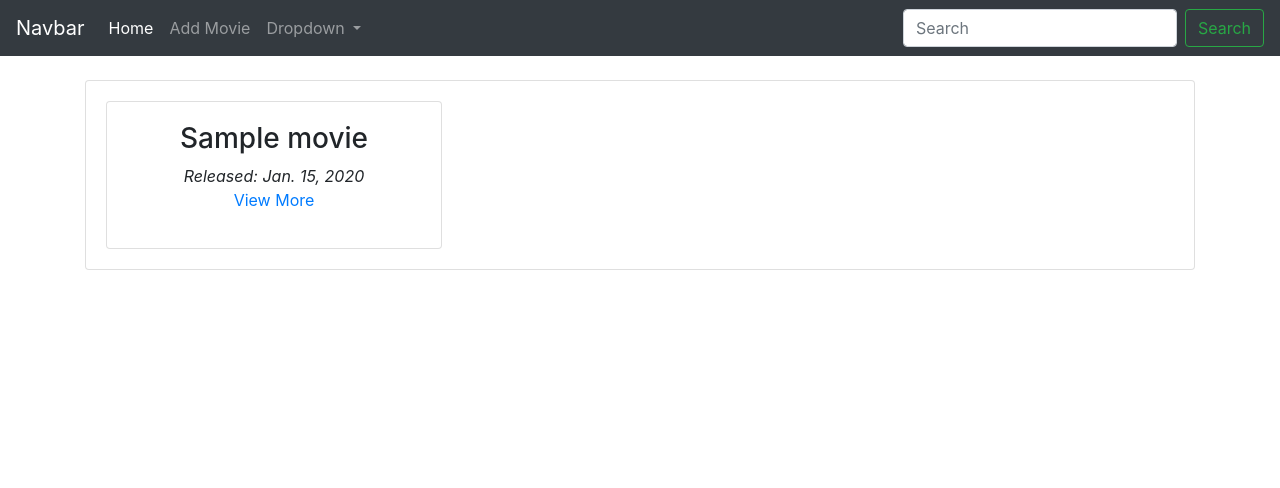
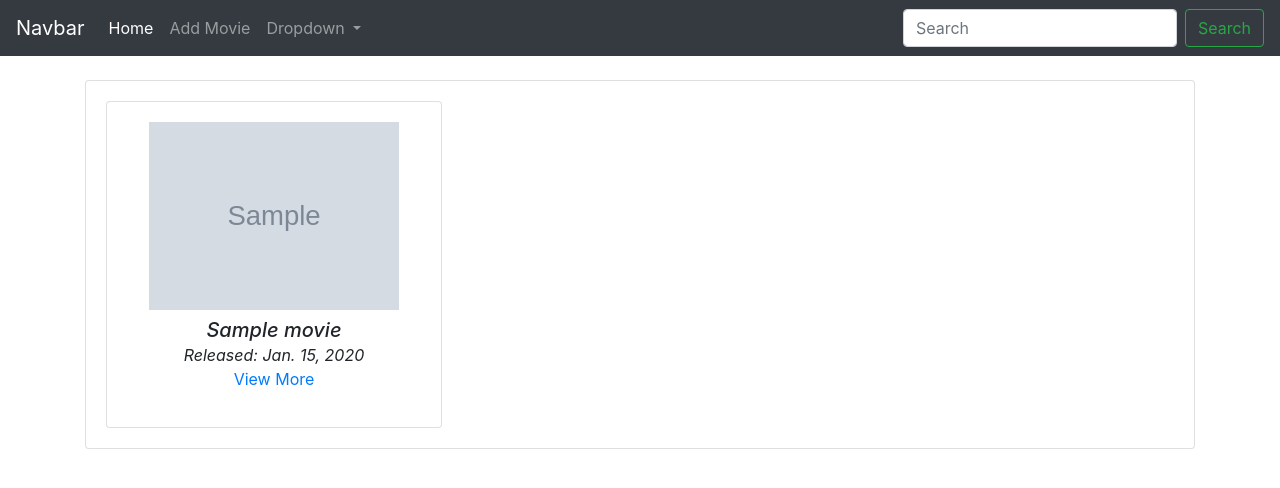
Before and after one commit to prysykes/movie_site, a Django app: page / in a window 1280 px wide. Shown: the top 488 px of the page. Run offline with Django 3.2, Linux system fonts and the light colour scheme; tables that the repository leaves empty hold one stand-in row (values such as "Sample post"); grey boxes marked "Sample" are stand-in pictures; some libraries are stand-ins or nearby versions.

Commit message:
amended index page

```diff
--- a/main/templates/main/index.html
+++ b/main/templates/main/index.html
@@ -7,10 +7,11 @@
         <div class="card-body">
             <div class="row">
                 {% for movie in movies %}
-                <div class="col-md-4">
+                <div class="col-md-4 text-center">
                     <div class="card">
                         <div class="card-body">
-                            <h3 class="text-center"> {{movie.name}}</h3>
+                            <h3><img src="{{movie.image}}" alt="movie banner" width="250" height="300" class="img-fluid"></h3>
+                            <i class="h5">{{movie.name}}</i>
                             <div class="text-center">
                                 <i>Released: {{movie.release_date}}</i>
                             </div>
```
